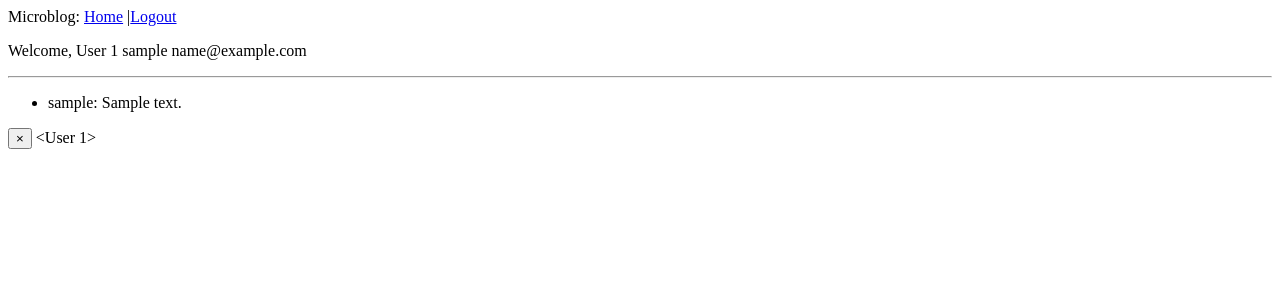
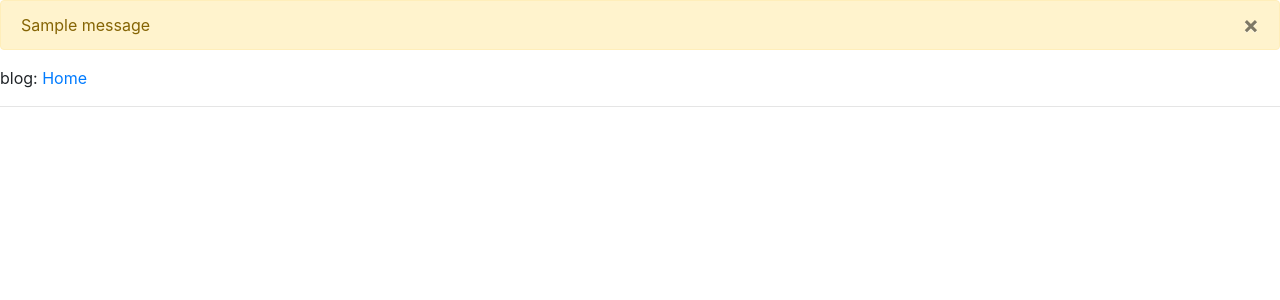
Before and after one commit to codeway3/blog_flask, a Flask app: template app/templates/base.html in a window 1280 px wide. Shown: the top 300 px of the page. Run offline with Flask 2, Linux system fonts and the light colour scheme; a user stored in the database is signed in; tables that the repository leaves empty hold one stand-in row (values such as "Sample post"); the template is opened without the code that fills it: values that come from a table or form of the project are taken from there, most other values are stand-ins (such as "Sample title", 1, 10 or a date in 2020); one stand-in notice (Sample message) is shown; some libraries are stand-ins or nearby versions.

Commit message:
mass all

```diff
--- a/app/models.py
+++ b/app/models.py
@@ -1,26 +1,12 @@
 from app import db
+from flask_login import UserMixin, AnonymousUserMixin
 
 
-class User(db.Model):
+class User(db.Model, UserMixin):
     id = db.Column(db.Integer, primary_key=True)
     nickname = db.Column(db.String(64), index=True, unique=True)
     email = db.Column(db.String(120), index=True, unique=True)
     posts = db.relationship('Post', backref='author', lazy='dynamic')
-
-    @property
-    def is_authenticated(self):
-        return True
-
-    @property
-    def is_active(self):
-        return True
-
-    @property
-    def is_anonymous(self):
-        return False
-
-    def get_id(self):
-        return str(self.id)
 
     def __repr__(self):
         return '<User {}>'.format(self.nickname)
--- a/app/templates/base.html
+++ b/app/templates/base.html
@@ -1,21 +1,28 @@
 <html>
   <head>
     {% if title %}
-    <title>{{title}} - microblog</title>
+    <title>{{title}} - blog</title>
     {% else %}
-    <title>microblog</title>
+    <title>blog</title>
     {% endif %}
+    <link rel="stylesheet" href="//maxcdn.bootstrapcdn.com/bootstrap/4.0.0-beta/css/bootstrap.min.css">
   </head>
   <body>
-    <div>Microblog:
-        <a href="{{ url_for('index', next=next) }}">Home</a>
-        {% if g.user.is_authenticated %}
+    {% for message in get_flashed_messages() %}
+    <div class="alert alert-warning">
+        <button type="button" class="close" data-dismiss="alert">&times;</button>
+        {{ message }}
+    </div>
+    {% endfor %}
+    <div>blog:
+        <a href="{{ url_for('index') }}">Home</a>
+        {% if current_user.is_authenticated %}
             |<a href="{{ url_for('logout') }}">Logout</a>
         {% endif %}
     </div>
     <div>
-        {% if g.user.is_authenticated %}
-            <p>Welcome, User {{ user.id }} {{ user.nickname }} {{ user.email }}</p>
+        {% if current_user.is_authenticated %}
+            <p>Welcome, User {{ current_user.id }} {{ current_user.nickname }} {{ current_user.email }}</p>
         {% endif %}
     </div>
     <hr>
@@ -29,11 +36,5 @@
     {% endif %}
     {% endwith %}
     {% block content %}{% endblock %}
-    {% for message in get_flashed_messages() %}
-    <div class="alert alert-warning">
-        <button type="button" class="close" data-dismiss="alert">&times;</button>
-        {{ message }}
-    </div>
-    {% endfor %}
   </body>
 </html>
--- a/app/views.py
+++ b/app/views.py
@@ -7,10 +7,27 @@ from .form import LoginForm
 from .models import User
 
 
+users = [
+    {'nickname': 'aaa', 'id': '111111'}
+]
+
+
+@app.before_request
+def before_request():
+    pass
+
+
 @app.route('/favicon.ico')
 def favicon():
     return send_from_directory(os.path.join(app.root_path, 'static'),
                                'favicon.ico', mimetype='image/vnd.microsoft.icon')
+
+
+@lm.user_loader
+def load_user(user_id):
+    for user in users:
+        if user['nickname'] == user_id:
+            return User(nickname=user['nickname'], id=user['id'])
 
 
 @lm.unauthorized_handler
@@ -19,45 +36,28 @@ def handle_needs_login():
     return redirect('/login')
 
 
-@lm.user_loader
-def load_user(nickname):
-    return User(nickname=nickname)
-    # return User.query.get(int(user_id))
-
-
-@app.before_request
-def before_request():
-    flash(current_user)
-    g.user = current_user
-
-
-# def redirect_dest(home):
-#     dest_url = request.args.get('next')
-#     if not dest_url:
-#         dest_url = url_for(home)
-#     return redirect(dest_url)
-
-
 @app.route('/login', methods=['GET', 'POST'])
 def login():
     form = LoginForm()
     if form.validate_on_submit():
-        flash(form.name.data)
         user = User(nickname=form.name.data)
         g.user = user
-        flash(user.nickname)
         login_user(user=user, remember=True)
         flash('Logged in successfully.')
         return redirect('/index')
-    flash('Login failed')
+    else:
+        flash('Login failed')
     return render_template('login.html', title='Sign In', form=form)
 
 
 @app.route('/')
+def red():
+    return redirect('/index')
+
+
 @app.route('/index')
 @login_required
 def index():
-    flash('index')
     user = g.user
     posts = [
         {
--- /dev/null
+++ b/run.py
@@ -0,0 +1,21 @@
+from flask import Flask
+from flask_login import LoginManager
+
+app = Flask(__name__)
+login_manager = LoginManager()
+login_manager.init_app(app)
+login_manager.login_view = 'users.login'
+
+
+@login_manager.user_loader
+def load_user(user_id):
+    return int(user_id)
+
+
+@app.route('/')
+def index():
+    return 'Hello world'
+
+
+if __name__ == '__main__':
+    app.run()
```
Also changed, not shown: app/__init__.py (+9 -2 lines).
